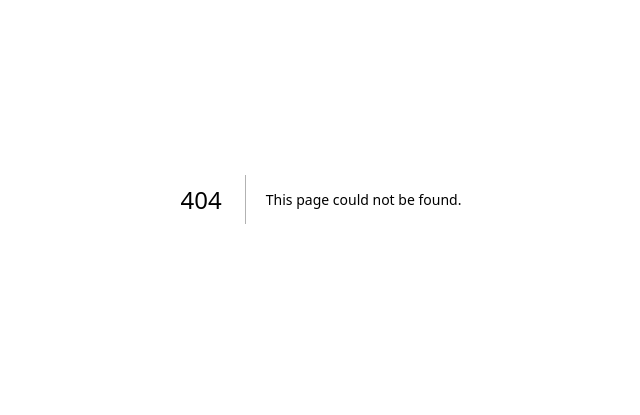
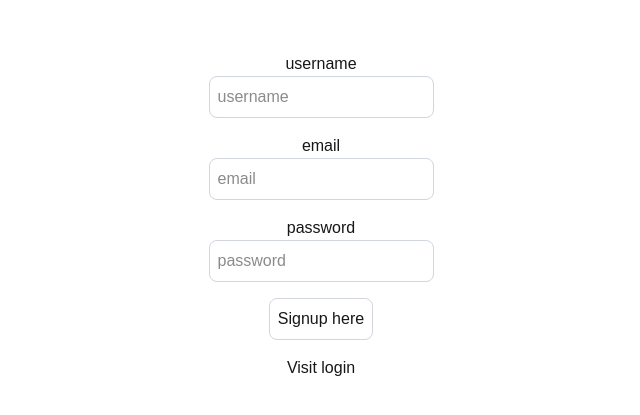
Before and after one commit to ritanchmehta/auth_nextjs_youtube, a Next.js app: page /signup in a window 1280 px wide. Before the commit this address had no page. Shown: the part 201-616 px from the top of the page, without its empty margins (319-959 px from the left). Built offline with nearby package versions, Linux system fonts and the light colour scheme.

Commit message:
add initial files of app

```diff
--- /dev/null
+++ b/src/app/login/page.tsx
@@ -0,0 +1,45 @@
+"use client"; //Marks this file as a client component (runs in the browser), required in Next.js App Router for interactive components.
+import Link from "next/link";
+import React from "react";
+import { useRouter } from "next/navigation";
+import axios from "axios";
+
+export default function LoginPage() {
+    const [user, setUser] = React.useState({
+        email: "",
+        password: ""
+    })
+
+    const onLogin = async() => {
+
+    }
+
+    return (
+        <div className="flex flex-col items-center justify-center min-h-screen py-2">
+            <h1 className="text-center text-white text-2xl">Login</h1>
+            <hr />
+            <label htmlFor="email">email</label>
+            <input
+                className="p-2 border border-gray-300 rounded-lg mb-4 focus: outline-none focus:border-gray-600"
+                id="email"
+                type="text"
+                value={user.email}
+                onChange={(e)=> setUser({...user, email: e.target.value})}
+                placeholder="email"
+             />
+            <label htmlFor="password">password</label>
+            <input
+                className="p-2 border border-gray-300 rounded-lg mb-4 focus: outline-none focus:border-gray-600"
+                id="password"
+                type="password"
+                value={user.password}
+                onChange={(e)=> setUser({...user, password: e.target.value})}
+                placeholder="password"
+             />
+             <button
+             onClick={onLogin}
+             className="p-2 border border-gray-300 rounded-lg mb-4 focus: outline-none focus:border-gray-600">Login here</button>
+             <Link href='/signup'>Visit signup page</Link>
+        </div>
+    )
+}
--- /dev/null
+++ b/src/app/profile/[id]/page.tsx
@@ -0,0 +1,14 @@
+import React from "react"
+
+export default function UserProfile({params}: any){
+
+    return (
+        <div className="flex flex-col items-center justify-center min-h-screen py-2">
+            <h1>Profile</h1>
+            <hr />
+            <p className="text-4xl">Profile page
+                <span className="p-2 ml-2 rounded bg-orange-500 text-black">{params.id}</span>
+            </p>
+        </div>
+    )
+}
--- /dev/null
+++ b/src/app/profile/page.tsx
@@ -0,0 +1,9 @@
+export default function ProfilePage(){
+    return (
+        <div className="flex flex-col items-center justify-center min-h-screen py-2">
+            <h1>Profile</h1>
+            <hr />
+            <p>Profile page</p>
+        </div>
+    )
+}
--- /dev/null
+++ b/src/app/signup/page.tsx
@@ -0,0 +1,55 @@
+"use client";
+import Link from "next/link";
+import React from "react";
+import { useRouter } from "next/navigation";
+import axios from "axios";
+
+export default function SignupPage() {
+    const [user, setUser] = React.useState({
+        email: "",
+        password: "",
+        username: ""
+    })
+
+    const onSignup = async() => {
+
+    }
+
+    return (
+        <div className="flex flex-col items-center justify-center min-h-screen py-2">
+            <h1 className="text-center text-white text-2xl">Signup</h1>
+            <hr />
+            <label htmlFor="username">username</label>
+            <input
+                className="p-2 border border-gray-300 rounded-lg mb-4 focus: outline-none focus:border-gray-600"
+                id="username"
+                type="text"
+                value={user.username}
+                onChange={(e)=> setUser({...user, username: e.target.value})}
+                placeholder="username"
+             />
+            <label htmlFor="email">email</label>
+            <input
+                className="p-2 border border-gray-300 rounded-lg mb-4 focus: outline-none focus:border-gray-600"
+                id="email"
+                type="text"
+                value={user.email}
+                onChange={(e)=> setUser({...user, email: e.target.value})}
+                placeholder="email"
+             />
+            <label htmlFor="password">password</label>
+            <input
+                className="p-2 border border-gray-300 rounded-lg mb-4 focus: outline-none focus:border-gray-600"
+                id="password"
+                type="password"
+                value={user.password}
+                onChange={(e)=> setUser({...user, password: e.target.value})}
+                placeholder="password"
+             />
+             <button
+             onClick={onSignup}
+             className="p-2 border border-gray-300 rounded-lg mb-4 focus: outline-none focus:border-gray-600">Signup here</button>
+             <Link href='/login'>Visit login</Link>
+        </div>
+    )
+}
--- /dev/null
+++ b/src/dbConfig/dbConfig.ts
@@ -0,0 +1,26 @@
+import mongoose from "mongoose";
+
+export async function connect() {
+    try {
+        await mongoose.connect(process.env.MONGO_URL!); // The ! tells TypeScript that you're confident MONGO_URL is not undefined or null (non-null assertion).
+
+        const connection = mongoose.connection; //retrieves MongoDB connection object
+
+        connection.on('connected', ()=>{
+            console.log('MongoDB connected succesfully');
+
+        }) //this event is triggered when the connection to MongoDB is successfully established.
+
+        connection.on('error', (err)=> {
+            console.log('MongoDB connection error. Please make sure MongoDB is running.' + err);
+            process.exit(); //forcefully exits the app if a connection error occurs
+        }) //This event is triggered if there's an error connecting to MongoDB.
+
+
+    }
+
+    catch(error) {
+        console.log('Something goes wrong!');
+        console.log(error);
+    }
+}
```
Also changed, not shown: package.json (+11 -5 lines), src/app/api/users/login/route.ts (added), src/app/api/users/signup/route.ts (added), 1 other file (tests, documents, lock files or other folders).
